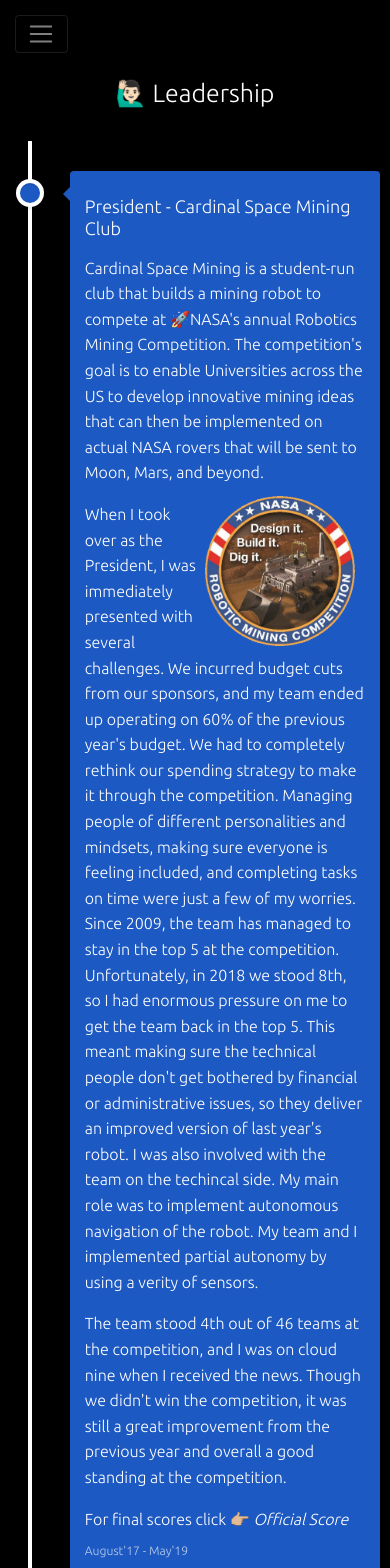
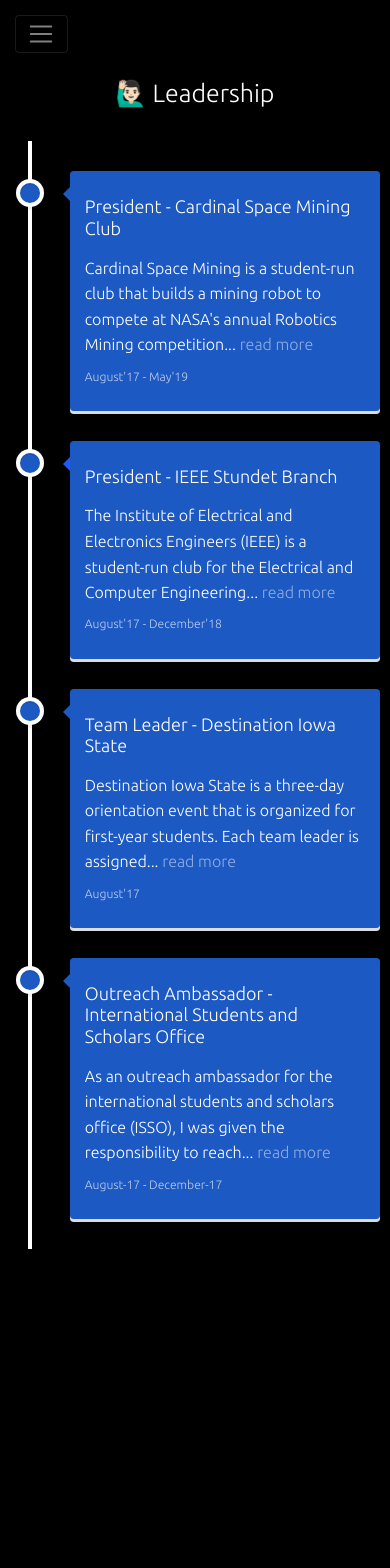
Before and after one commit to Hr24612/site, a React (Create React App) app: page /leadership in a window 390 px wide. Shown: the top 1568 px of the page. After the commit the page ends 1249 px from the top, so only its background shows below. Built offline with nearby package versions, Linux system fonts and the light colour scheme; the HTML template or start-up script is replaced by a standard one.

Commit message:
refactored the leadership section

```diff
--- a/src/App.css
+++ b/src/App.css
@@ -359,17 +359,53 @@ ul.timeline > li:before {
 	.leadership-title {
 		font-size: 35px;
 	}
+	.dis-logo {
+		width: 250px;
+	}
+	.ieee-logo {
+		width: 250px;
+	}
+	.csm-logo {
+		width: 250px;
+	}
+	.isso-logo {
+		width: 250px;
+	}
 }
 
 @media screen and (max-width: 992px) {
 	.leadership-title {
 		font-size: 30px;
 	}
+	.dis-logo {
+		width: 200px;
+	}
+	.ieee-logo {
+		width: 200px;
+	}
+	.csm-logo {
+		width: 1800px;
+	}
+	.isso-logo {
+		width: 200px;
+	}
 }
 
 @media screen and (max-width: 600px) {
 	.leadership-title {
 		font-size: 25px;
+	}
+	.dis-logo {
+		width: 150px;
+	}
+	.ieee-logo {
+		width: 150px;
+	}
+	.csm-logo {
+		width: 150px;
+	}
+	.isso-logo {
+		width: 150px;
 	}
 }
 
@@ -383,7 +419,7 @@ ul.timeline > li:before {
 	font-family: 'Ubuntu', sans-serif;
 }
 .links:hover {
-	color: black;
+	color: rgb(29, 89, 194);
 }
 
 /* Documents */
--- a/src/App.js
+++ b/src/App.js
@@ -13,6 +13,11 @@ import itSecurity from './components/work-experience/it-security';
 import Spreetail from './components/work-experience/spreetail';
 import itSolution from './components/work-experience/it-solution';
 import IFYE from './components/work-experience/ifye';
+import CSM from './components/leadership/csm';
+import DIS from './components/leadership/dis';
+import IEEE from './components/leadership/ieee';
+import Outreach from './components/leadership/outreach';
+
 function App() {
 	return (
 		<Fragment>
@@ -20,6 +25,11 @@ function App() {
 				<Switch>
 					<Route exact path='/' component={LandingPage} />
 					<Route exact path='/leadership' component={Leadership} />
+					<Route exact path='/leadership/csm' component={CSM} />
+					<Route exact path='/leadership/dis' component={DIS} />
+					<Route exact path='/leadership/ieee' component={IEEE} />
+					<Route exact path='/leadership/outreach' component={Outreach} />
+
 					<Route exact path='/workexperience' component={WorkExperience} />
 					<Route exact path='/workexperience/manatts' component={Manatts} />
 					<Route exact path='/workexperience/nelnet' component={Nelnet} />
--- a/src/components/Leadership.js
+++ b/src/components/Leadership.js
@@ -2,9 +2,6 @@ import React, { Component } from 'react';
 import '../App.css';
 import { Link } from 'react-router-dom';
 import Fade from 'react-reveal/Fade';
-import ieee from './logo/ieee.jpg';
-import rmcScore from './documents/RMC_FINAL_SCORE.pdf';
-import rmcLogo from './logo/rmclogo.png';
 import {
 	VerticalTimeline,
 	VerticalTimelineElement,
@@ -16,20 +13,16 @@ export default class Leadership extends Component {
 		this.state = {
 			left: '10px',
 			margin: '20px',
-			imageWidth: '200px',
 			fontSize: '16px',
 		};
 	}
 	updateDimensions() {
-		if (window.innerWidth < 768) {
-			this.setState({ imageWidth: '150px' });
-		}
 		if (window.innerWidth < 1168) {
 			this.setState({ left: '10px' });
 			this.setState({ margin: '12px' });
 		} else {
-			this.setState({ left: '10px' });
-			this.setState({ margin: '10px' });
+			this.setState({ left: '-10px' });
+			this.setState({ margin: '20px' });
 		}
 	}
 
@@ -118,7 +111,7 @@ export default class Leadership extends Component {
 					</div>
 
 					<div className='row'>
-						<VerticalTimeline layout={'1-column'}>
+						<VerticalTimeline>
 							<VerticalTimelineElement
 								className='vertical-timeline-element--work'
 								contentStyle={{
@@ -154,67 +147,10 @@ export default class Leadership extends Component {
 									</div>
 									<p style={{ fontSize: this.state.fontSize }}>
 										Cardinal Space Mining is a student-run club that builds a
-										mining robot to compete at{' '}
-										<span role='img' aria-label=''>
-											🚀
-										</span>
-										<a
-											href='https://www.nasa.gov/offices/education/centers/kennedy/technology/nasarmc.html'
-											target='_blank'
-											rel='noopener noreferrer'
-											className='links'
-										>
-											NASA's annual Robotics Mining Competition
-										</a>
-										. The competition's goal is to enable Universities across
-										the US to develop innovative mining ideas that can then be
-										implemented on actual NASA rovers that will be sent to Moon,
-										Mars, and beyond.
-									</p>
-									<img
-										className='TextWrap'
-										src={rmcLogo}
-										style={{ width: this.state.imageWidth }}
-										alt=''
-									/>
-									<p style={{ fontSize: this.state.fontSize }}>
-										When I took over as the President, I was immediately
-										presented with several challenges. We incurred budget cuts
-										from our sponsors, and my team ended up operating on 60% of
-										the previous year's budget. We had to completely rethink our
-										spending strategy to make it through the competition.
-										Managing people of different personalities and mindsets,
-										making sure everyone is feeling included, and completing
-										tasks on time were just a few of my worries. Since 2009, the
-										team has managed to stay in the top 5 at the competition.
-										Unfortunately, in 2018 we stood 8th, so I had enormous
-										pressure on me to get the team back in the top 5. This meant
-										making sure the technical people don't get bothered by
-										financial or administrative issues, so they deliver an
-										improved version of last year's robot. I was also involved
-										with the team on the techincal side. My main role was to
-										implement autonomous navigation of the robot. My team and I
-										implemented partial autonomy by using a verity of sensors.
-									</p>
-									<p style={{ fontSize: this.state.fontSize }}>
-										The team stood 4th out of 46 teams at the competition, and I
-										was on cloud nine when I received the news. Though we didn't
-										win the competition, it was still a great improvement from
-										the previous year and overall a good standing at the
-										competition.
-									</p>
-									<p style={{ fontSize: this.state.fontSize }}>
-										For final scores click{' '}
-										<span role='img' aria-label=''>
-											👉🏼
-										</span>{' '}
-										<a
-											href={rmcScore}
-											target='_blank'
-											rel='noopener noreferrer'
-											className='links'
-										>
-											<i>Official Score</i>
+										mining robot to compete at NASA's annual Robotics Mining
+										competition...{' '}
+										<a href='/leadership/csm' className='read-more'>
+											read more
 										</a>
 									</p>
 								</div>
@@ -228,7 +164,7 @@ export default class Leadership extends Component {
 								contentArrowStyle={{
 									borderRight: '7px solid rgb(29, 89, 1948)',
 								}}
-								date="August'17 - December'19"
+								date="August'17 - December'18"
 								iconStyle={{
 									background: 'rgb(29, 89, 194)',
 									color: '#fff',
@@ -246,40 +182,17 @@ export default class Leadership extends Component {
 										rel='noopener noreferrer'
 										className='links'
 									>
-										Institute of Electrical and Electronics Engineers (IEEE)
+										IEEE Stundet Branch
 									</a>
 								</h5>
 
 								<p style={{ fontSize: this.state.fontSize }}>
-									IEEE is a student-run club for the Electrical and Computer
-									Engineering department at Iowa State University. As the
-									President, my team and I did several activities to help the
-									students with their careers. We arranged recruiting seminars
-									for more than 20 companies in a semester.{' '}
-									<img
-										className='TextWrap'
-										src={ieee}
-										alt=''
-										style={{
-											boxShadow:
-												'0 4px 8px 0 rgba(0, 0, 0, 0.2), 0 6px 20px 0 rgba(0, 0, 0, 0.19)',
-											borderRadius: '5px',
-											width: this.state.imageWidth,
-										}}
-									/>
-									This was an excellent opportunity for students to connect with
-									recruiters and gain insight into their culture and hiring
-									process. This was the club's biggest selling point, and we
-									ended up having more than 400 members at one point. I also the
-									tradition of funding student ⚙️projects. This was a great way
-									to help students learn practically without worrying about
-									finances. In addition to that, I also served on the Student
-									Advisory Committee, which the Department Chair led. The goal
-									for this committee was to share students' concerns and discuss
-									ways to help better the undergraduate program. I had a great
-									time leading this club. I met some amazing people who I am
-									still in contact with and got a chance to better my leadership
-									skills.
+									The Institute of Electrical and Electronics Engineers (IEEE)
+									is a student-run club for the Electrical and Computer
+									Engineering...{' '}
+									<a href='/leadership/ieee' className='read-more'>
+										read more
+									</a>
 								</p>
 							</VerticalTimelineElement>
 							<VerticalTimelineElement
@@ -312,15 +225,10 @@ export default class Leadership extends Component {
 								<p style={{ fontSize: this.state.fontSize }}>
 									Destination Iowa State is a three-day orientation event that
 									is organized for first-year students. Each team leader is
-									assigned a group of students and is responsible for leading
-									the group through different campus orientation events. As a
-									team leader, I toured my group around campus, helped them move
-									in{' '}
-									<span role='img' aria-label=''>
-										🏚️
-									</span>
-									, and directed them to campus resources for future academic
-									success.
+									assigned...{' '}
+									<a href='/leadership/dis' className='read-more'>
+										read more
+									</a>
 								</p>
 							</VerticalTimelineElement>
 							<VerticalTimelineElement
@@ -354,10 +262,12 @@ export default class Leadership extends Component {
 									</a>
 								</h5>
 								<p style={{ fontSize: this.state.fontSize }}>
-									As an outreach ambassador, I was given the responsibility to
-									reach out to incoming international students to help them with
-									their arrival in the USA, register for classes, and direct
-									them to campus resources for academic success.
+									As an outreach ambassador for the international students and
+									scholars office (ISSO), I was given the responsibility to
+									reach...{' '}
+									<a href='/leadership/outreach' className='read-more'>
+										read more
+									</a>
 								</p>
 							</VerticalTimelineElement>
 						</VerticalTimeline>
--- a/src/components/work-experience/ifye.js
+++ b/src/components/work-experience/ifye.js
@@ -4,7 +4,7 @@ import { Link } from 'react-router-dom';
 import Fade from 'react-reveal/Fade';
 import logo from '../logo/isso.png';
 
-export default class IFYE extends Component {
+export default class CSM extends Component {
 	render() {
 		return (
 			<div className='About'>
@@ -66,7 +66,7 @@ export default class IFYE extends Component {
 					<div className='about-text p-3'>
 						<Fade>
 							<div className='text-center pt-5'>
-								<img src={logo} alt='' style={{ width: '300px' }} />
+								<img src={logo} alt='' className='isso-logo' />
 							</div>
 							<p className='pt-5'>
 								As a First-Year Orientation Leader, I was responsible for
```
